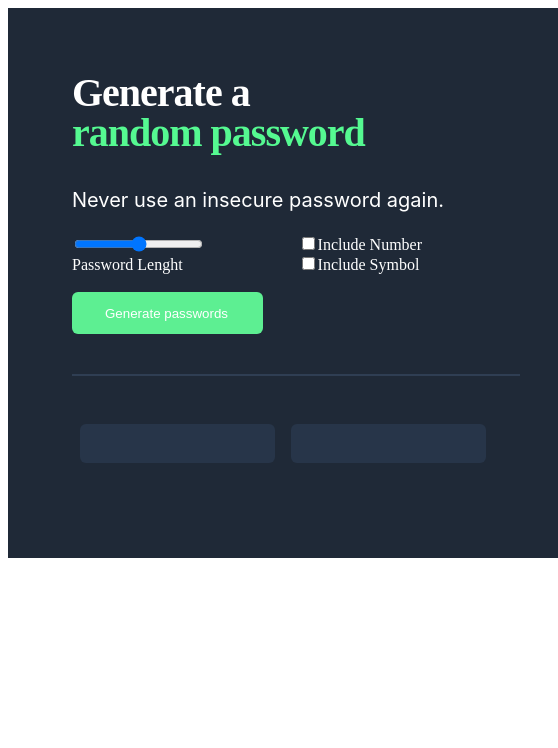
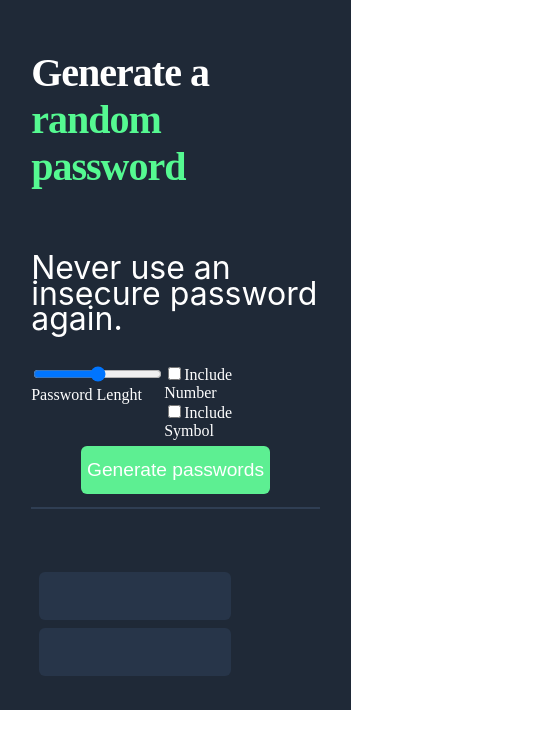
Before and after one commit to adexoludare/Random-Password-Generator, a plain HTML site: page index.html in a window 390 px wide. Shown: the whole page, 558 px wide, since content can reach past the window. Drawn offline with Linux system fonts and the light colour scheme.

Commit message:
Added Mobile Responsiveness
added media quarry to support mobile  responsiveness

```diff
--- a/index.css
+++ b/index.css
@@ -1,3 +1,107 @@
+/* # Breakpoints
+	For Mobile Devices – 320px — 480px
+	iPads and Tablets – 481px — 768px
+	Laptops and small screen – 769px — 1024px
+	Large screens and Desktops – 1025px — 1200px
+	TV and Extra Large Screens – 1201px and more
+
+Responsive layout grid
+	For Mobile Devices – 320px — 480px
+	1. Columns - 4
+	2. Gutters -  8px, 16px
+	3. Margins - 16px
+
+	iPads and Tablets – 481px — 768px
+	1. Columns - 8
+	2. Gutters - 8px, 16px, 24px
+	3. Margins - 32px
+
+	Laptops and small screen – 769px — 1024px
+	1. Columns - 12
+	2. Gutters - 8px, 16px, 24px
+	3. Margins - 64px - 200px
+                     row grid count- 800px
+	type : top- 8px
+	offset, gutter -0 */
+
+
+@media (max-width: 769px) {
+    body{
+        margin: 0 auto;
+    }
+    .container{
+        width: 90%;
+        background: #1F2937;
+        color: white;
+        box-sizing: border-box;
+        padding: 4% 8%;
+        display: flex;
+        flex-wrap: wrap;
+    }
+    p{
+        font-family: Inter;
+        font-size: 2rem;
+        font-weight: 400;
+        line-height: 80%;
+        text-align: left;
+    }
+    h2{
+        font-family: Karla;
+        font-size: 2.5rem;
+        font-weight: 800;
+        /* line-height: 40px; */
+        letter-spacing: -0.025em;
+        text-align: left;
+    }
+
+    .green-text{
+        color:  #55F991;
+    }
+    .password-screen{
+        display: flex;
+        flex-wrap: wrap;
+        margin: 5% auto;
+    }
+
+    #password1-el, #password2-el{
+        width: 12rem;
+        height: 3rem;
+        background: #273549;
+        color: #5DEF92;
+        border-radius: 6px;
+        margin: 4px 8px;
+        font-family: Inter;
+        font-size: 1.3rem;
+        font-weight: 500;
+        line-height: 40px;
+        text-align: center;
+
+    }
+    button{
+        /* width: 10rem; */
+        height: 3rem;
+        color: #FFFFFF;
+        background: #5DEF92;
+        /* padding: 9px 17px 9px 15px; */
+        border-radius: 6px;
+        border: none;
+        margin: 2% auto;
+        font-size: larger;
+    }
+
+    hr{
+        width: 446px;
+        border: 1px solid #2F3E53
+    }
+    .user-input{
+        width: 80%;
+        display: flex;
+        justify-content: space-between;
+    }
+}
+
+    /* Laptops and small screen – 769px — 1024px */
+@media (min-width: 769px){
     .main-container{
         width: 550px;
         height: 550px;
@@ -68,3 +172,4 @@ hr{
         display: flex;
         justify-content: space-between;
     }
+}
```
Lines whose indentation alone changed are shown as unchanged.
